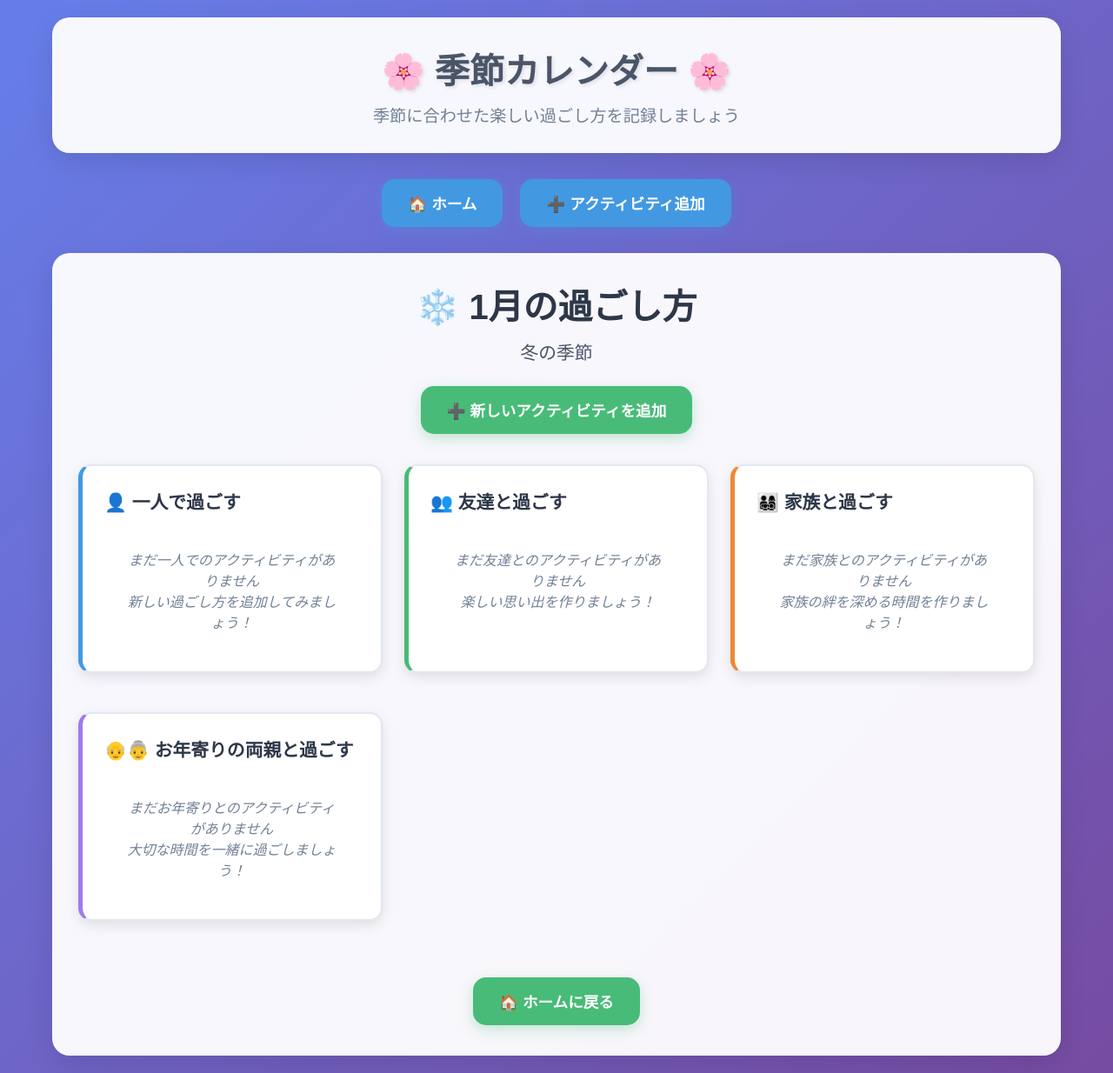
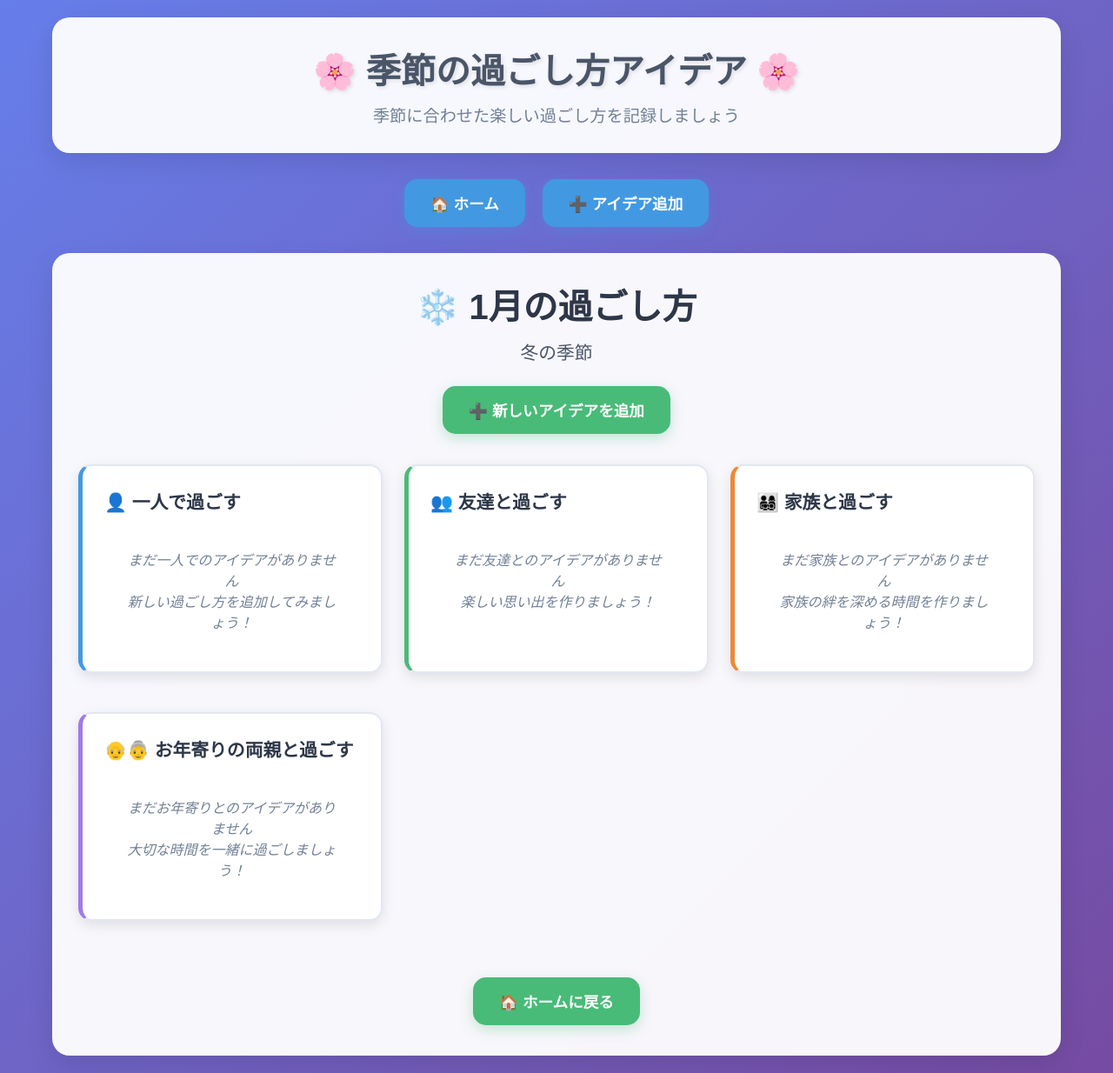
Before and after one commit to Ykuroyy/season-app, a Flask app: page /month/1 in a window 1280 px wide. Shown: the whole page at 87% size. Run offline with Flask 3, Linux system fonts and the light colour scheme; some libraries are stand-ins or nearby versions.

Commit message:
タイトル変更

```diff
--- a/app.py
+++ b/app.py
@@ -105,7 +105,7 @@ def add_activity():
         db.session.add(new_activity)
         db.session.commit()
 
-        flash('アクティビティが追加されました！', 'success')
+        flash('アイデアが追加されました！', 'success')
         return redirect(url_for('month_detail', month=month))
 
     return render_template('add_activity.html', season_data=SEASON_DATA)
@@ -117,7 +117,7 @@ def delete_activity(activity_id):
     month = activity.month
     db.session.delete(activity)
     db.session.commit()
-    flash('アクティビティが削除されました', 'info')
+    flash('アイデアが削除されました', 'info')
     return redirect(url_for('month_detail', month=month))
 
 if __name__ == '__main__':
--- a/templates/base.html
+++ b/templates/base.html
@@ -3,7 +3,7 @@
 <head>
     <meta charset="UTF-8">
     <meta name="viewport" content="width=device-width, initial-scale=1.0">
-    <title>{% block title %}季節カレンダー{% endblock %}</title>
+    <title>{% block title %}季節の過ごし方アイデア{% endblock %}</title>
     <style>
         * {
             margin: 0;
@@ -243,13 +243,13 @@
 <body>
     <div class="container">
         <div class="header">
-            <h1>🌸 季節カレンダー 🌸</h1>
+            <h1>🌸 季節の過ごし方アイデア 🌸</h1>
             <p>季節に合わせた楽しい過ごし方を記録しましょう</p>
         </div>
 
         <div class="nav">
             <a href="{{ url_for('index') }}" class="nav-btn">🏠 ホーム</a>
-            <a href="{{ url_for('add_activity') }}" class="nav-btn">➕ アクティビティ追加</a>
+            <a href="{{ url_for('add_activity') }}" class="nav-btn">➕ アイデア追加</a>
         </div>
 
         <div class="content">
--- a/templates/month_detail.html
+++ b/templates/month_detail.html
@@ -1,6 +1,6 @@
 {% extends "base.html" %}
 
-{% block title %}{{ month }}月 - 季節カレンダー{% endblock %}
+{% block title %}{{ month }}月 - 季節の過ごし方アイデア{% endblock %}
 
 {% block content %}
 <div class="month-detail">
@@ -25,7 +25,7 @@
             {{ season_info.name }}の季節
         </p>
         <a href="{{ url_for('add_activity') }}?month={{ month }}" class="btn">
-            ➕ 新しいアクティビティを追加
+            ➕ 新しいアイデアを追加
         </a>
     </div>
 
@@ -48,7 +48,7 @@
                     <div style="margin-top: 10px;">
                         <a href="{{ url_for('delete_activity', activity_id=activity.id) }}"
                            class="btn btn-danger btn-small"
-                           onclick="return confirm('このアクティビティを削除しますか？')">
+                           onclick="return confirm('このアイデアを削除しますか？')">
                             🗑️ 削除
                         </a>
                     </div>
@@ -56,7 +56,7 @@
                 {% endfor %}
             {% else %}
                 <p style="color: #718096; font-style: italic; text-align: center; padding: 20px;">
-                    まだ一人でのアクティビティがありません<br>
+                    まだ一人でのアイデアがありません<br>
                     新しい過ごし方を追加してみましょう！
                 </p>
             {% endif %}
@@ -80,7 +80,7 @@
                     <div style="margin-top: 10px;">
                         <a href="{{ url_for('delete_activity', activity_id=activity.id) }}"
                            class="btn btn-danger btn-small"
-                           onclick="return confirm('このアクティビティを削除しますか？')">
+                           onclick="return confirm('このアイデアを削除しますか？')">
                             🗑️ 削除
                         </a>
                     </div>
@@ -88,7 +88,7 @@
                 {% endfor %}
             {% else %}
                 <p style="color: #718096; font-style: italic; text-align: center; padding: 20px;">
-                    まだ友達とのアクティビティがありません<br>
+                    まだ友達とのアイデアがありません<br>
                     楽しい思い出を作りましょう！
                 </p>
             {% endif %}
@@ -112,7 +112,7 @@
                     <div style="margin-top: 10px;">
                         <a href="{{ url_for('delete_activity', activity_id=activity.id) }}"
                            class="btn btn-danger btn-small"
-                           onclick="return confirm('このアクティビティを削除しますか？')">
+                           onclick="return confirm('このアイデアを削除しますか？')">
                             🗑️ 削除
                         </a>
                     </div>
@@ -120,7 +120,7 @@
                 {% endfor %}
             {% else %}
                 <p style="color: #718096; font-style: italic; text-align: center; padding: 20px;">
-                    まだ家族とのアクティビティがありません<br>
+                    まだ家族とのアイデアがありません<br>
                     家族の絆を深める時間を作りましょう！
                 </p>
             {% endif %}
@@ -144,7 +144,7 @@
                     <div style="margin-top: 10px;">
                         <a href="{{ url_for('delete_activity', activity_id=activity.id) }}"
                            class="btn btn-danger btn-small"
-                           onclick="return confirm('このアクティビティを削除しますか？')">
+                           onclick="return confirm('このアイデアを削除しますか？')">
                             🗑️ 削除
                         </a>
                     </div>
@@ -152,7 +152,7 @@
                 {% endfor %}
             {% else %}
                 <p style="color: #718096; font-style: italic; text-align: center; padding: 20px;">
-                    まだお年寄りとのアクティビティがありません<br>
+                    まだお年寄りとのアイデアがありません<br>
                     大切な時間を一緒に過ごしましょう！
                 </p>
             {% endif %}
```
Also changed, not shown: templates/add_activity.html (+4 -4 lines), templates/index.html (+4 -4 lines), README.md.
